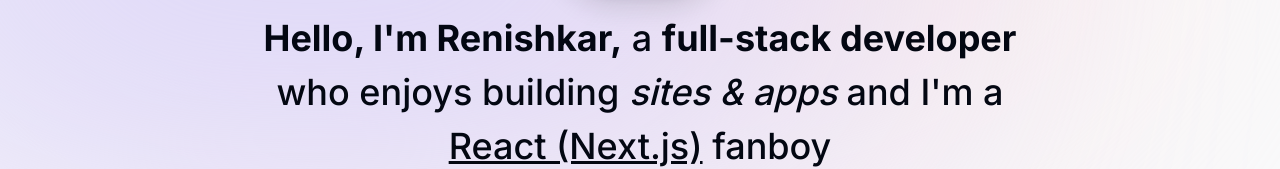
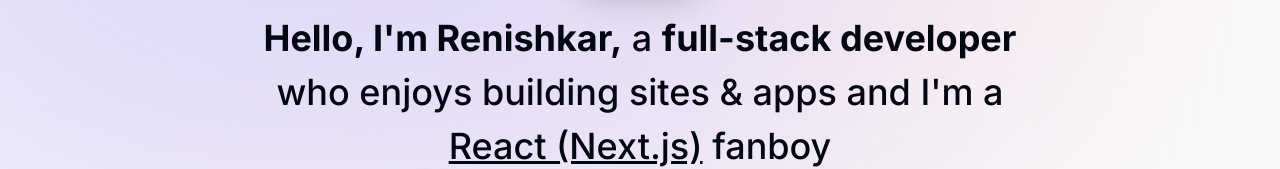
Before and after one commit to renish47/web_portfolio, a Next.js app: page / in a window 1280 px wide. Shown: the part 296-465 px from the top of the page. Built offline with nearby package versions, Linux system fonts and the light colour scheme; no server answers.

Commit message:
update intro

```diff
--- a/components/sections/Intro.tsx
+++ b/components/sections/Intro.tsx
@@ -57,7 +57,7 @@
       >
         <span className="font-bold">Hello, I&apos;m Renishkar,</span> a{" "}
         <span className="font-bold">full-stack developer</span> who enjoys
-        building <span className="italic">sites & apps</span> and I&apos;m a{" "}
+        building <span className="">sites & apps</span> and I&apos;m a{" "}
         <span className="underline">React (Next.js)</span> fanboy
       </motion.h1>
 
```
